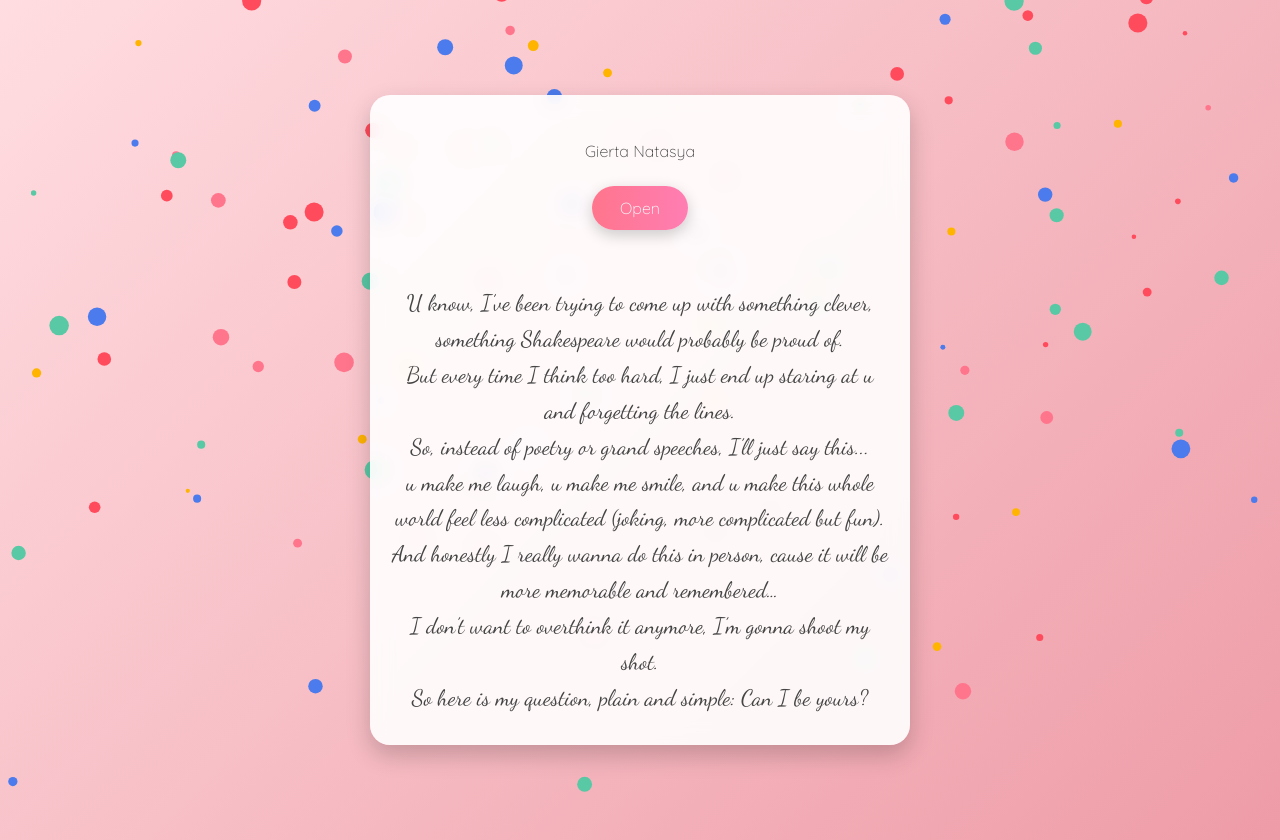
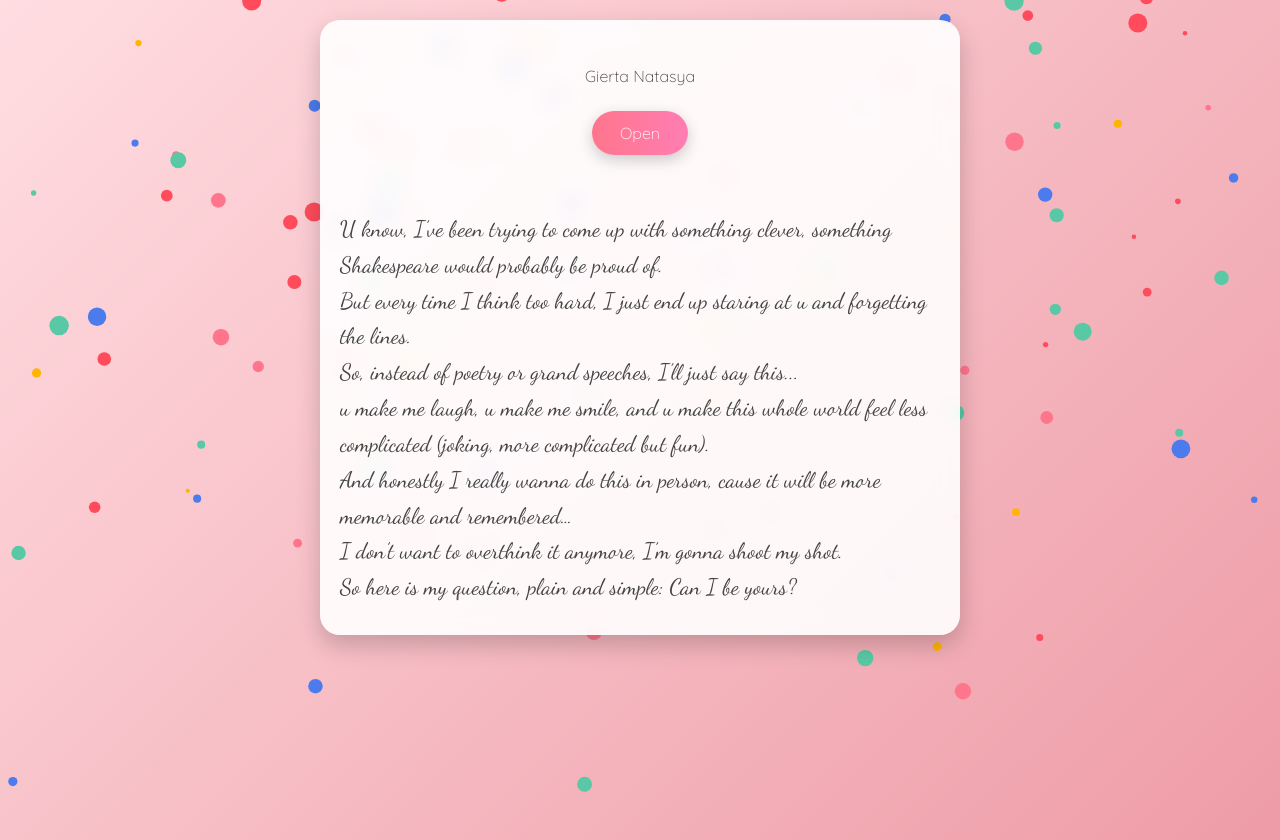
Before and after one commit to LockhartNox/gierta, a plain HTML site: page shoot ur shot.html in a window 1280 px wide. Both pictures are taken after a click on the button "Open". Drawn offline with Linux system fonts and the light colour scheme.

Commit message:
Update shoot ur shot.html

```diff
--- a/shoot ur shot.html
+++ b/shoot ur shot.html
@@ -12,11 +12,17 @@
       padding: 20px;
       font-family: 'Quicksand', sans-serif;
       background: linear-gradient(135deg, #ffdde1, #ee9ca7);
+      min-height: 100vh;
+      font-weight: 300;
       display: flex;
+      justify-content: center;
+    }
+    .container {
+      width: 100%;
+      max-width: 600px;
+      display: flex;
+      flex-direction: column;
       align-items: center;
-      justify-content: center;
-      min-height: 100vh; /* biar panjang, bukan fixed */
-      font-weight: 300; /* very light */
     }
     .card {
       background: rgba(255, 255, 255, 0.9);
@@ -25,7 +31,6 @@
       box-shadow: 0 10px 25px rgba(0,0,0,0.2);
       padding: 30px 20px;
       text-align: center;
-      max-width: 500px;
       width: 100%;
       animation: popIn 1s ease;
     }
@@ -61,9 +66,10 @@
       line-height: 1.6;
       margin-top: 20px;
       color: #444;
-      font-weight: 400; /* Dancing Script is naturally light */
+      font-weight: 400;
       animation: fadeIn 1.5s ease forwards;
-      white-space: pre-line; /* biar enter di text keliatan */
+      white-space: pre-line;
+      text-align: left; /* biar lebih enak dibaca di hp */
     }
     @keyframes popIn {
       from { transform: scale(0.8); opacity: 0; }
@@ -82,8 +88,11 @@
       pointer-events: none;
       z-index: 0;
     }
-    /* biar mobile nyaman */
+    /* mobile tweaks */
     @media (max-width: 600px) {
+      body {
+        padding: 10px;
+      }
       .card {
         padding: 20px 15px;
         border-radius: 15px;
@@ -100,6 +109,7 @@
 </head>
 <body>
   <canvas id="confetti"></canvas>
+  <div class="container">
     <div class="card">
       <p>Gierta Natasya</p>
       <button id="revealBtn">Open</button>
@@ -111,6 +121,7 @@
         And honestly I really wanna do this in person, cause it will be more memorable and remembered…
         I don’t want to overthink it anymore, I’m gonna shoot my shot.
         So here is my question, plain and simple: Can I be yours?
+      </div>
     </div>
   </div>
 
```
Lines whose indentation alone changed are shown as unchanged.
